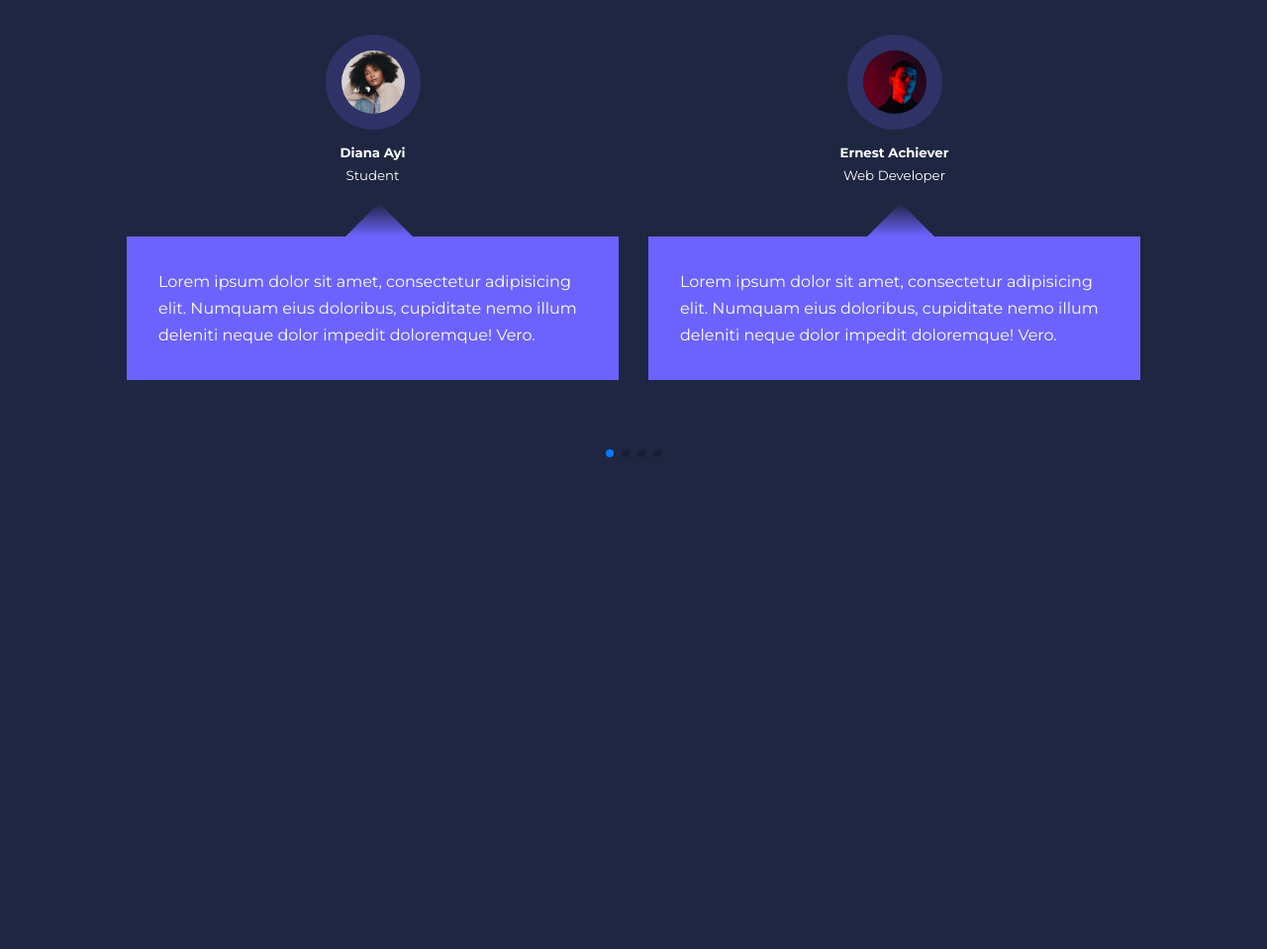
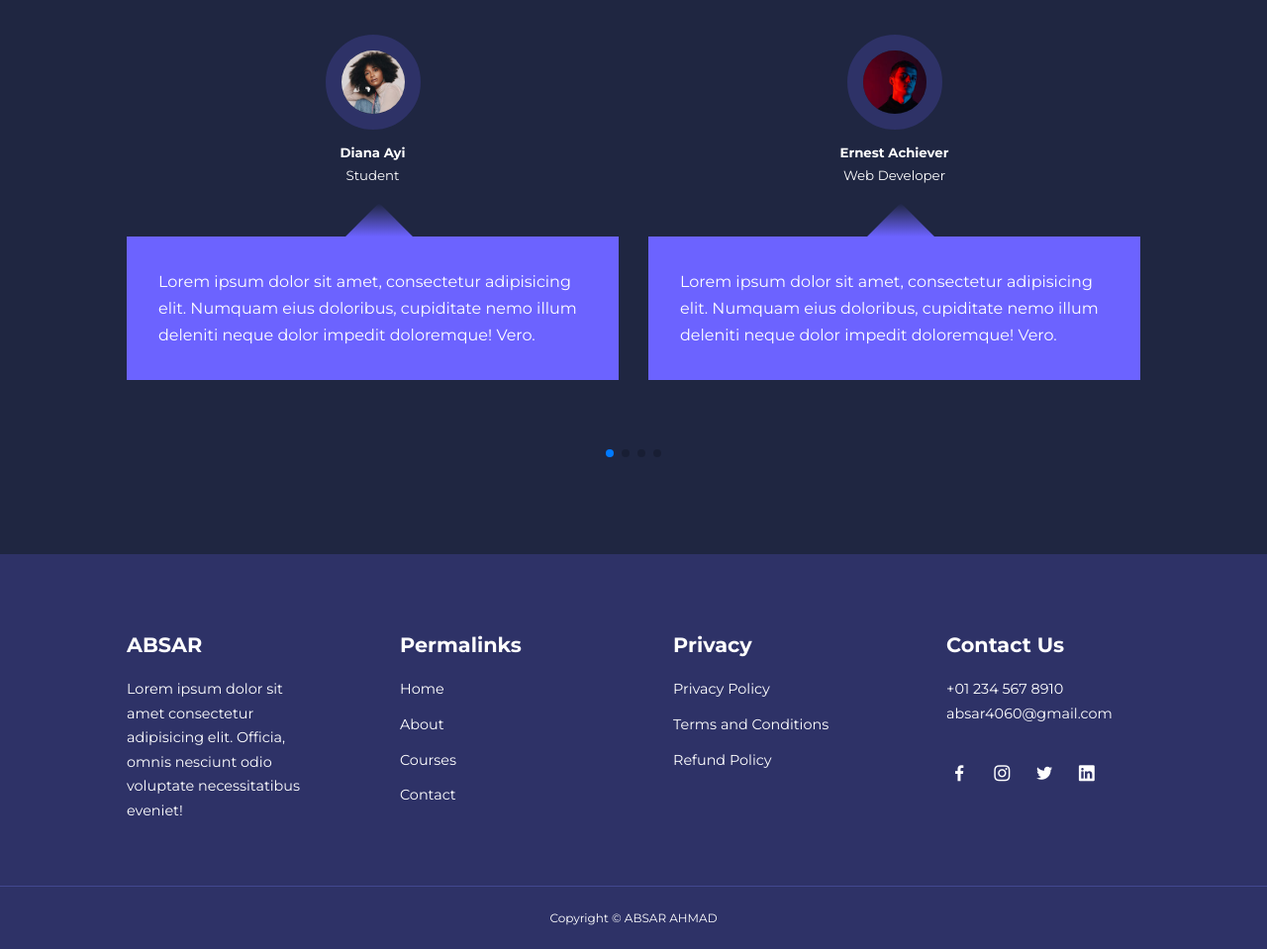
Before and after one commit to Absarr7/Dark-Agency-Website, a plain HTML site: page index.html in a window 1280 px wide. Shown: the part 3649-4608 px from the top of the page at 99% size. Before the commit the page ends 4209 px from the top, so only its background shows below. Drawn offline with nearby package versions, Linux system fonts and the light colour scheme.

Commit message:
main page completed

```diff
--- a/CSS/style.css
+++ b/CSS/style.css
@@ -430,3 +430,48 @@ header {
     top: -1.5rem;
     transform: rotate(45deg);
 }
+
+
+/* ----------- FOOTER ------------ */
+
+footer {
+    background: var(--color-bg1);
+    padding-top: 5rem;
+    font-size: 0.9rem;
+}
+
+.footer_container {
+    display: grid;
+    grid-template-columns: repeat(4, 1fr);
+    gap: 5rem;
+}
+
+.footer_container>div h4 {
+    margin-bottom: 1.2rem;
+}
+
+.footer_1 p {
+    margin: 0 0 2rem;
+}
+
+footer ul li {
+    margin-bottom: 0.7rem;
+}
+
+footer ul li a:hover {
+    text-decoration: underline;
+}
+
+.footer_socials {
+    display: flex;
+    gap: 1rem;
+    font-size: 1.2rem;
+    margin-top: 2rem;
+}
+
+.footer_copyright {
+    text-align: center;
+    margin-top: 4rem;
+    padding: 1.2rem 0;
+    border-top: 1px solid var(--color-bg2);
+}
--- a/index.html
+++ b/index.html
@@ -308,6 +308,68 @@
         <div class="swiper-pagination"></div>
     </section>
 
+    <!-- END OF TESTIMONIAL SECTION -->
+
+    <!-- ---------- FOOTER SECTION ---------- -->
+
+    <footer>
+        <div class="container footer_container">
+            <div class="footer1">
+                <a href="index.html" class="footer_logo">
+                    <h4>ABSAR</h4>
+                </a>
+                <p>Lorem ipsum dolor sit amet consectetur adipisicing elit. Officia, omnis nesciunt odio voluptate necessitatibus eveniet!</p>
+            </div>
+
+            <div class="footer2">
+                <h4>Permalinks</h4>
+                <ul class="permalinks">
+                    <li><a href="index.html">Home</a></li>
+                    <li><a href="about.html">About</a></li>
+                    <li><a href="courses.html">Courses</a></li>
+                    <li><a href="contact.html">Contact</a></li>
+                </ul>
+            </div>
+
+            <div class="footer3">
+                <h4>Privacy</h4>
+                <ul class="privacy">
+                    <li><a href="#">Privacy Policy</a></li>
+                    <li><a href="#">Terms and Conditions</a></li>
+                    <li><a href="#">Refund Policy</a></li>
+                </ul>
+            </div>
+
+            <div class="footer4">
+                <h4>Contact Us</h4>
+                <div>
+                    <p>+01 234 567 8910</p>
+                    <p>absar4060@gmail.com</p>
+                </div>
+
+                <ul class="footer_socials">
+                    <li>
+                        <a href="https://www.facebook.com/people/Absar-Ahmad/100072178165075/" target="_blank"><i class="uil uil-facebook-f"></i></a>
+                    </li>
+                    <li>
+                        <a href="https://instagram.com/absar_ahmad79" target="_blank"><i class="uil uil-instagram"></i></a>
+                    </li>
+                    <li>
+                        <a href="https://twitter.com/abbsaar" target="_blank"><i class="uil uil-twitter"></i></a>
+                    </li>
+                    <li>
+                        <a href="https://linkedin.com/in/absar-ahmad7" target="_blank"><i class="uil uil-linkedin"></i></a>
+                    </li>
+                </ul>
+            </div>
+        </div>
+        <div class="footer_copyright">
+            <small>Copyright &copy; ABSAR AHMAD</small>
+        </div>
+    </footer>
+
+    <!-- END OF FOOTER SECTION -->
+
     <script src="https://unpkg.com/swiper@8/swiper-bundle.min.js"></script>
     <script src="JS/script.js"></script>
 
```
